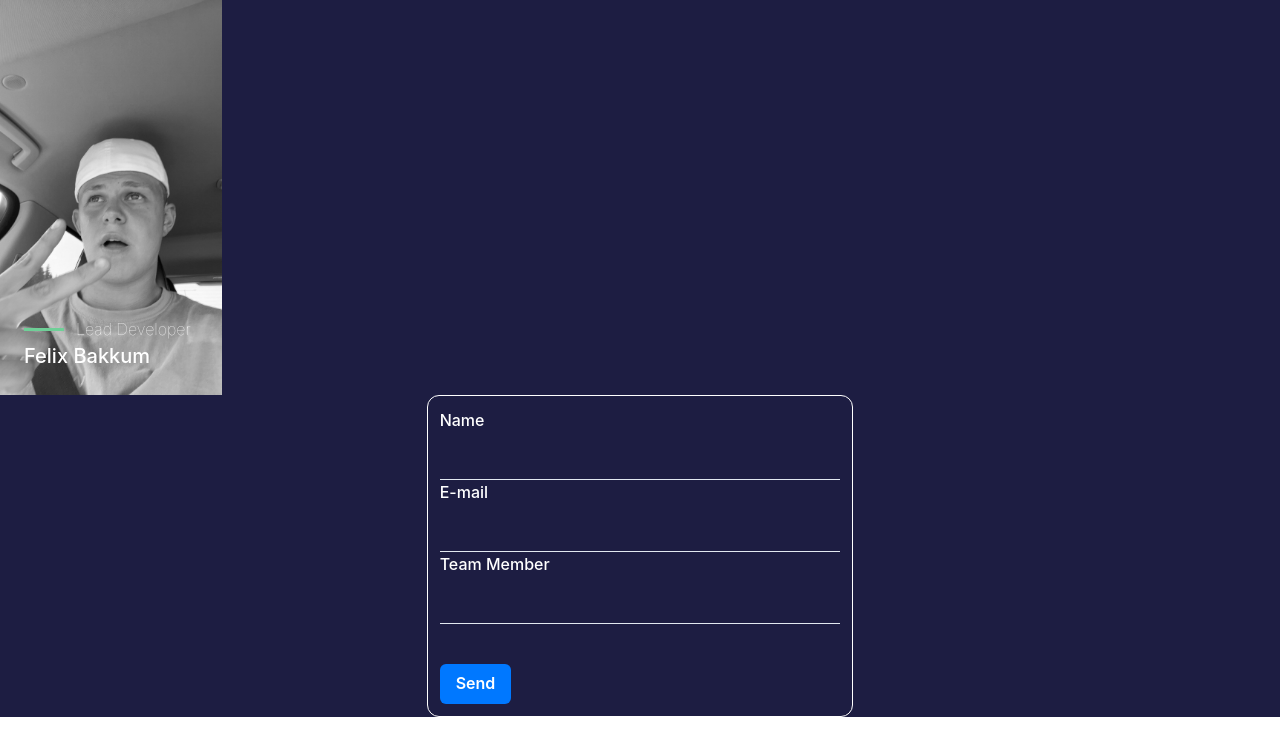
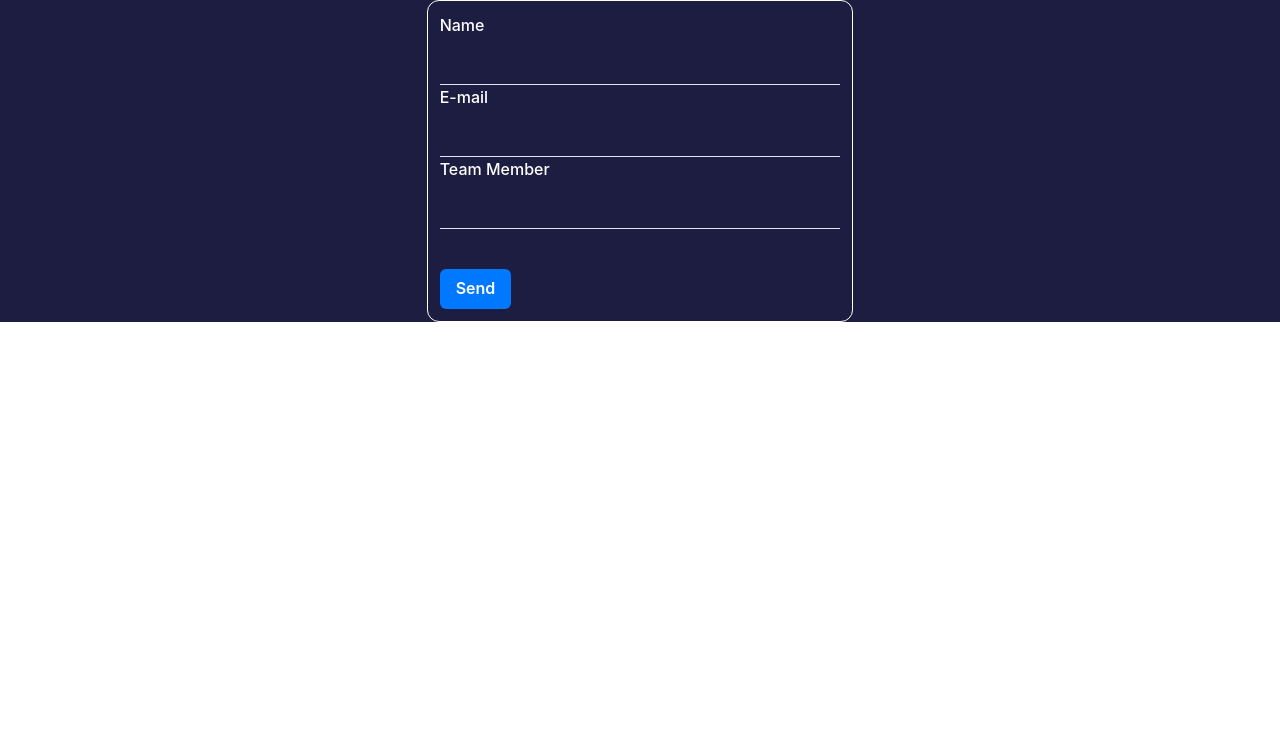
Before and after one commit to AdrianRydin/agile-portfolio, a React (Create React App) app: page / in a window 1280 px wide. Shown: the top 756 px of the page. Built offline with nearby package versions, Linux system fonts and the light colour scheme; the HTML template or start-up script is replaced by a standard one.

Commit message:
Removed teamcard.tsx

```diff
--- a/src/App.tsx
+++ b/src/App.tsx
@@ -7,15 +7,11 @@ import {
   FormErrorMessage,
   FormHelperText,
 } from "@chakra-ui/react";
-import TeamCard from "./components/TeamCard";
 import ContactForm from "./components/ContactForm";
 
 function App() {
   return (
     <ChakraProvider>
-      <div className="bg-main-blue">
-        <TeamCard firstName="Felix" lastName="Bakkum" role="Lead Developer" />
-      </div>
       <div>
         <ContactForm />
       </div>
--- a/src/components/TeamCard.tsx
+++ /dev/null
@@ -1,19 +0,0 @@
-import TeamCardInterface from "../util/interface/TeamCardInterface"
-function TeamCard(member : TeamCardInterface) {
-    return (
-        <div className="teamCard">
-            <img className="teamImage" src="./img/felix.jpg" alt="memberImage" />
-            <div className="teamText p-6 flex flex-col text-white">
-
-            <div className="teamRoleDiv flex items-center">
-            <div className="teamLine bg-main-green"></div>
-            <p className="teamRole pl-3">{member.role}</p>
-            </div>
-            <h1 className="teamName">{member.firstName} {member.lastName}</h1>
-            </div>
-        </div>
-    )
-}
-
-
-export default TeamCard
```
